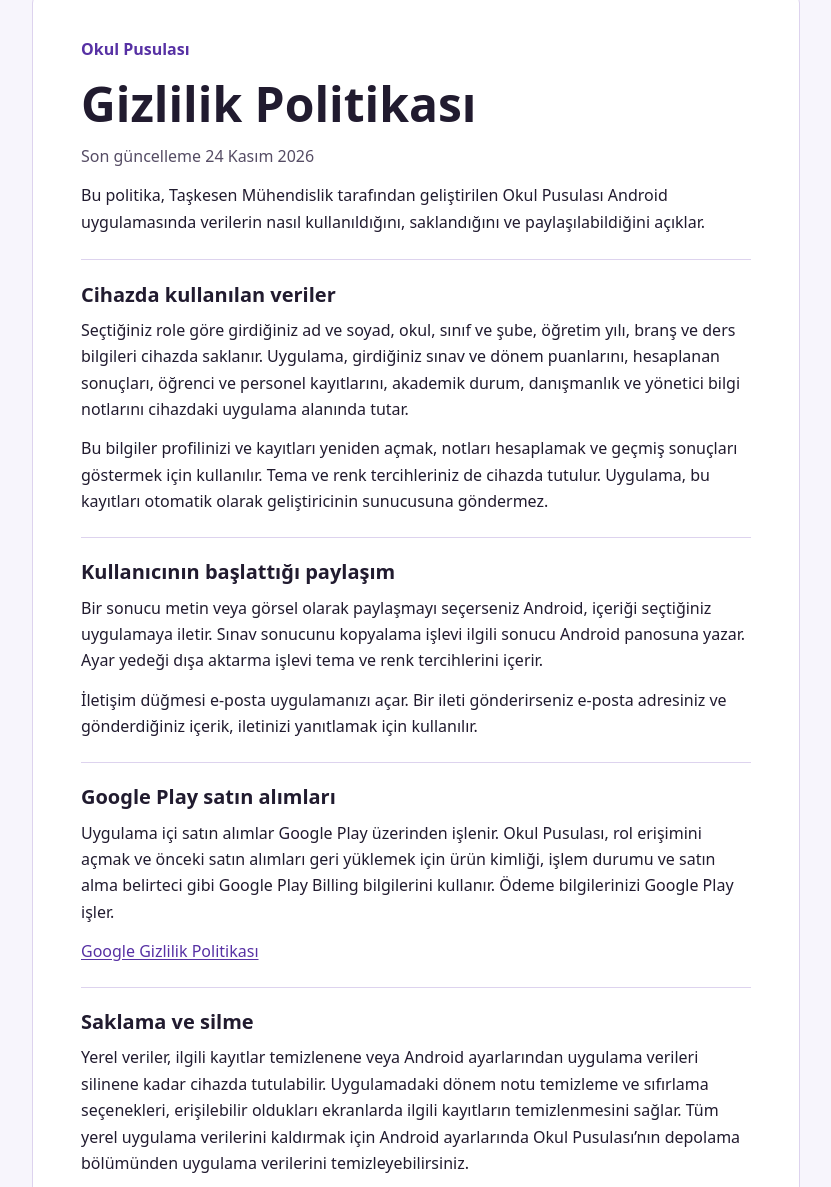
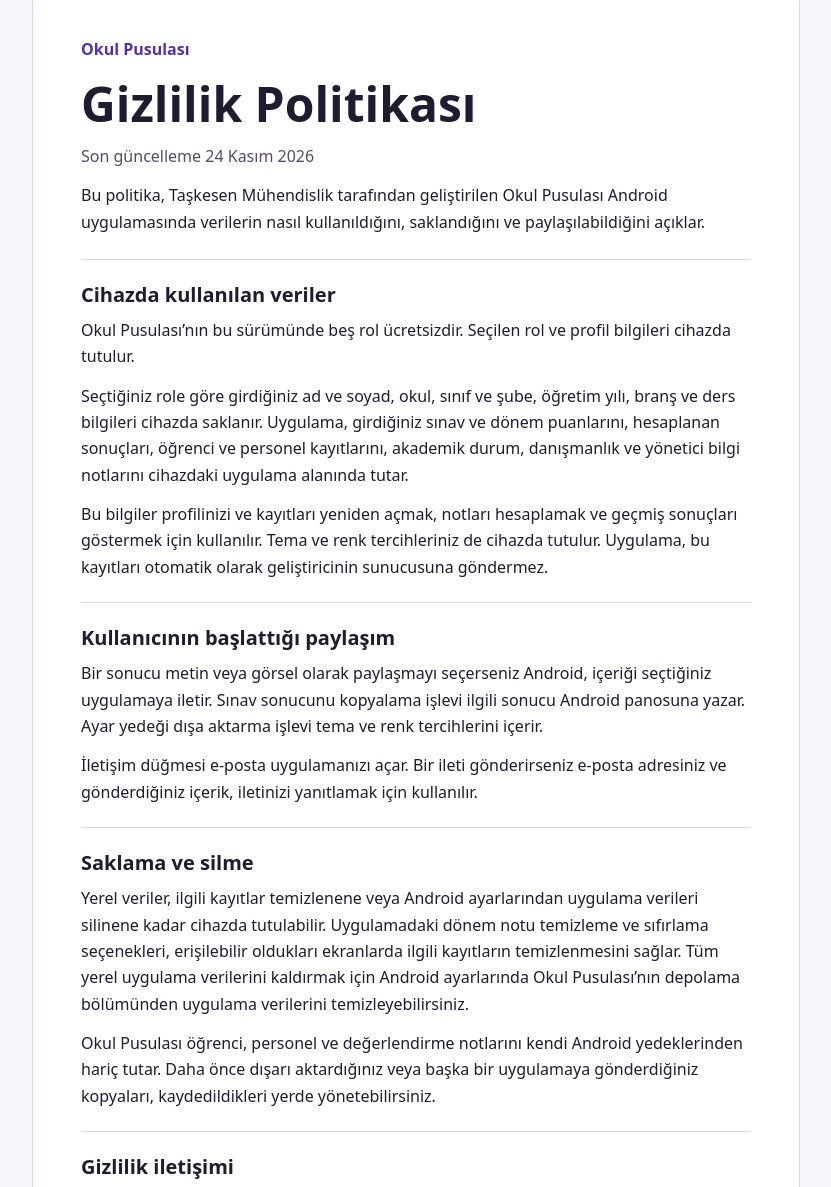
Before and after one commit to TTaskesen/gizlilik-politikasi, a plain HTML site: page okulpusulasi/index.html in a window 1280 px wide. Shown: the part 77-1264 px from the top of the page, without its empty margins (224-1055 px from the left). Drawn offline with Linux system fonts and the light colour scheme.

Commit message:
[Okul Pusulası] [v0.2.2] Gizlilik politikasını ücretsiz erişime uyarladım
Beş rolün ücretsiz olduğunu belirttim ve önceki satın alma açıklamasını kaldırdım.

```diff
--- a/okulpusulasi/index.html
+++ b/okulpusulasi/index.html
@@ -84,6 +84,7 @@
 
     <section>
       <h2>Cihazda kullanılan veriler</h2>
+      <p>Okul Pusulası’nın bu sürümünde beş rol ücretsizdir. Seçilen rol ve profil bilgileri cihazda tutulur.</p>
       <p>Seçtiğiniz role göre girdiğiniz ad ve soyad, okul, sınıf ve şube, öğretim yılı, branş ve ders bilgileri cihazda saklanır. Uygulama, girdiğiniz sınav ve dönem puanlarını, hesaplanan sonuçları, öğrenci ve personel kayıtlarını, akademik durum, danışmanlık ve yönetici bilgi notlarını cihazdaki uygulama alanında tutar.</p>
       <p>Bu bilgiler profilinizi ve kayıtları yeniden açmak, notları hesaplamak ve geçmiş sonuçları göstermek için kullanılır. Tema ve renk tercihleriniz de cihazda tutulur. Uygulama, bu kayıtları otomatik olarak geliştiricinin sunucusuna göndermez.</p>
     </section>
@@ -92,12 +93,6 @@
       <h2>Kullanıcının başlattığı paylaşım</h2>
       <p>Bir sonucu metin veya görsel olarak paylaşmayı seçerseniz Android, içeriği seçtiğiniz uygulamaya iletir. Sınav sonucunu kopyalama işlevi ilgili sonucu Android panosuna yazar. Ayar yedeği dışa aktarma işlevi tema ve renk tercihlerini içerir.</p>
       <p>İletişim düğmesi e-posta uygulamanızı açar. Bir ileti gönderirseniz e-posta adresiniz ve gönderdiğiniz içerik, iletinizi yanıtlamak için kullanılır.</p>
-    </section>
-
-    <section>
-      <h2>Google Play satın alımları</h2>
-      <p>Uygulama içi satın alımlar Google Play üzerinden işlenir. Okul Pusulası, rol erişimini açmak ve önceki satın alımları geri yüklemek için ürün kimliği, işlem durumu ve satın alma belirteci gibi Google Play Billing bilgilerini kullanır. Ödeme bilgilerinizi Google Play işler.</p>
-      <p><a href="https://policies.google.com/privacy?hl=tr">Google Gizlilik Politikası</a></p>
     </section>
 
     <section>
```
